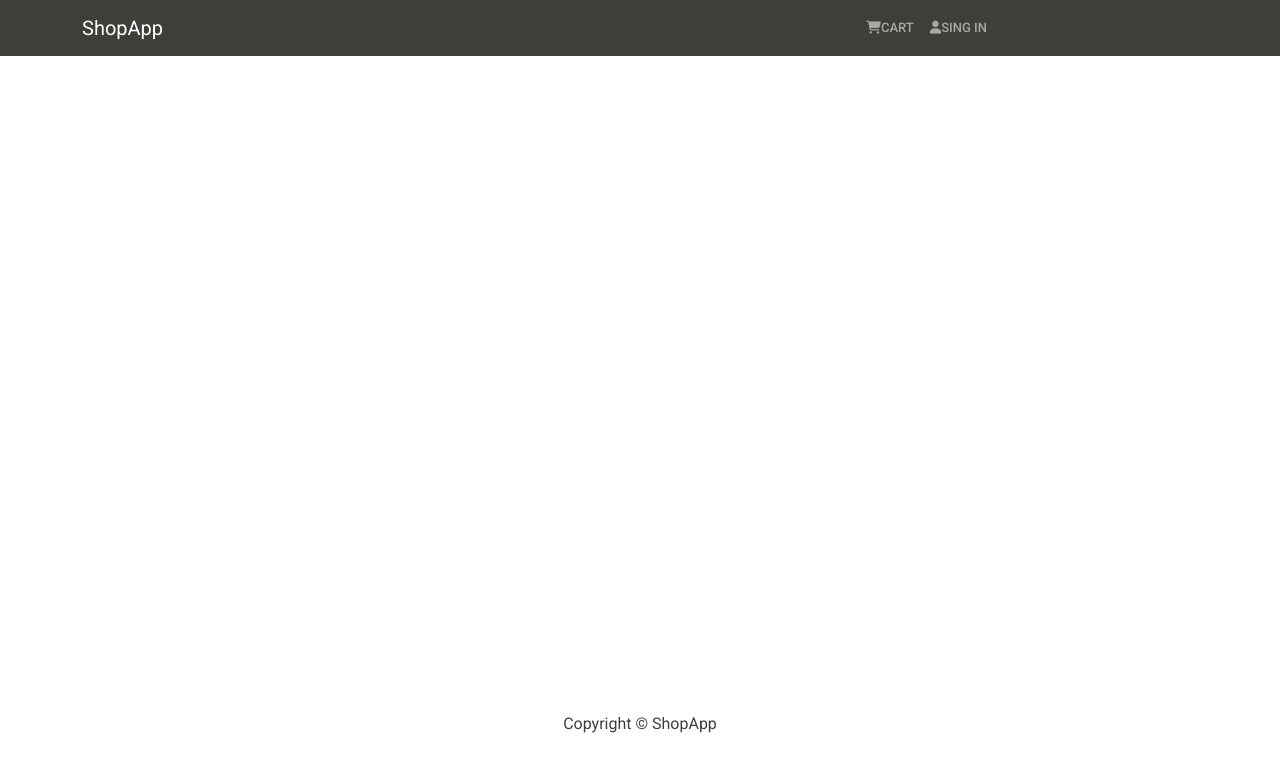
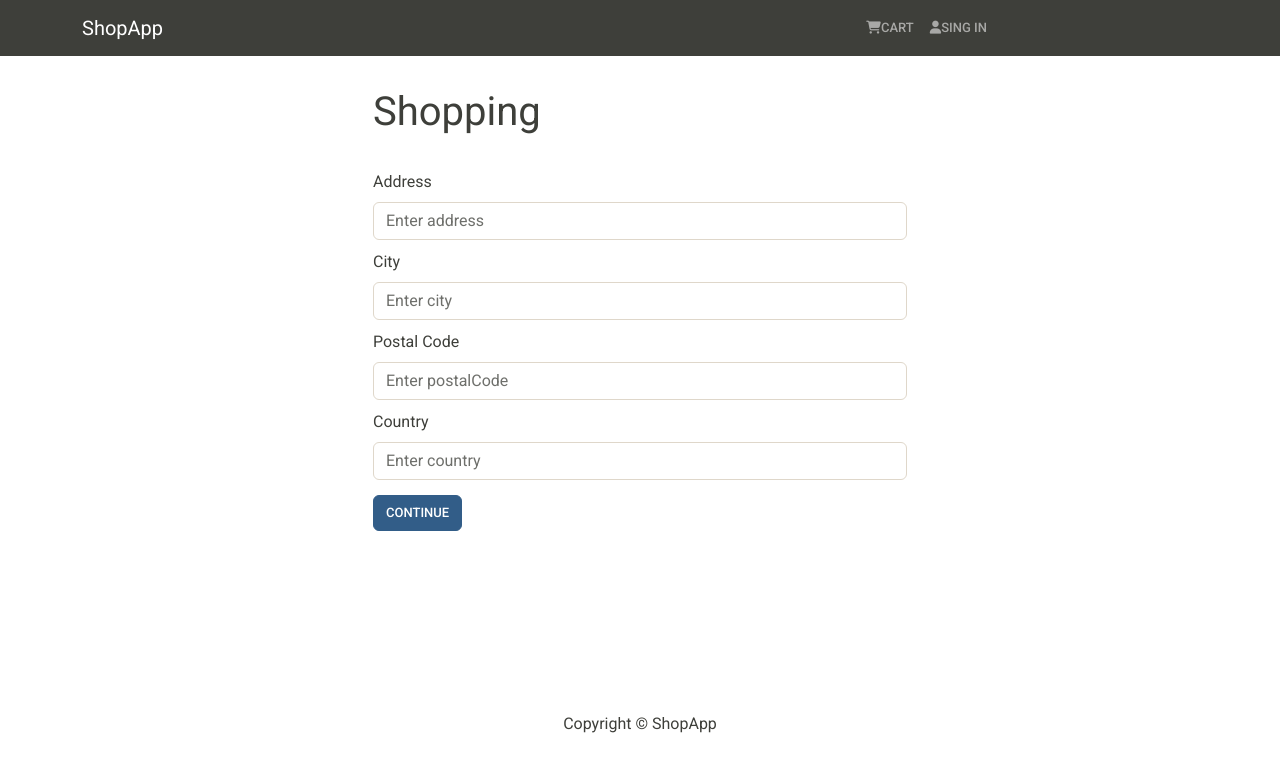
Before and after one commit to GOFT-lab/ShopApp, a React (Create React App) app in the folder frontend/: page /shipping in a window 1280 px wide. Shown: the top 772 px of the page. Built offline with nearby package versions, Linux system fonts and the light colour scheme.

Commit message:
ShippingScrenn

```diff
--- a/frontend/src/App.js
+++ b/frontend/src/App.js
@@ -9,6 +9,7 @@ import CartScreen from "./screens/CartScreen";
 import LoginScreen from "./screens/LoginScreen";
 import RegisterScreen from "./screens/RegisterScreen";
 import ProfileScreen from "./screens/ProfileScreen";
+import ShippingScreen from "./screens/ShippingScreen";
 
 const App = () => {
   return (
@@ -17,6 +18,7 @@ const App = () => {
       <main className='py-3'>
         <Container>
           <Routes>
+            <Route path='/shipping' element={<ShippingScreen />} />
             <Route path='/profile' element={<ProfileScreen />} />
             <Route path='/register' element={<RegisterScreen />} />
             <Route path='/login' element={<LoginScreen />} />
--- a/frontend/src/index.css
+++ b/frontend/src/index.css
@@ -16,3 +16,9 @@ h1 {
 .rating span {
   margin: 0.1rem;
 }
+.formLabel {
+  margin-top: 10px;
+}
+.button {
+  margin-top: 15px;
+}
--- a/frontend/src/screens/CartScreen.js
+++ b/frontend/src/screens/CartScreen.js
@@ -12,6 +12,7 @@ import {
 } from "react-bootstrap";
 import Message from "../components/Message";
 import { addToCart, removeFromCart } from "../actions/cartActions";
+import { getUserDetails } from "../actions/userActions";
 
 const CartScreen = () => {
   const { id: productId } = useParams();
@@ -22,6 +23,10 @@ const CartScreen = () => {
 
   const cart = useSelector((state) => state.cart);
   const { cartItems } = cart;
+
+  const userLogin = useSelector((state) => state.userLogin);
+
+  const { userInfo } = userLogin;
 
   console.log(cartItems);
 
@@ -36,7 +41,10 @@ const CartScreen = () => {
   };
 
   const checkoutHandler = () => {
-    navigate("/login?redirect=shipping");
+    dispatch(getUserDetails);
+    if (!userInfo) {
+      navigate("/login");
+    } else navigate("/shipping", { replace: true });
   };
 
   return (
--- a/frontend/src/screens/LoginScreen.js
+++ b/frontend/src/screens/LoginScreen.js
@@ -40,7 +40,7 @@ const LoginScreen = ({ location }) => {
       {loading && <Loader />}
       <Form onSubmit={submitHandler}>
         <Form.Group controlId='email'>
-          <Form.Label>Email Address</Form.Label>
+          <Form.Label className='formLabel'>Email Address</Form.Label>
           <Form.Control
             type='email'
             placeholder='Enter email'
@@ -51,7 +51,7 @@ const LoginScreen = ({ location }) => {
         </Form.Group>
 
         <Form.Group controlId='password'>
-          <Form.Label>Password</Form.Label>
+          <Form.Label className='formLabel'>Password</Form.Label>
           <Form.Control
             type='password'
             placeholder='Password'
--- a/frontend/src/screens/ProfileScreen.js
+++ b/frontend/src/screens/ProfileScreen.js
@@ -61,7 +61,7 @@ const ProfileScreen = () => {
         {loading && <Loader />}
         <Form onSubmit={submitHandler}>
           <Form.Group controlId='name'>
-            <Form.Label>Name</Form.Label>
+            <Form.Label className='formLabel'>Name</Form.Label>
             <Form.Control
               type='name'
               placeholder='Enter name'
@@ -71,7 +71,7 @@ const ProfileScreen = () => {
           </Form.Group>
 
           <Form.Group controlId='email'>
-            <Form.Label>Email Address</Form.Label>
+            <Form.Label className='formLabel'>Email Address</Form.Label>
             <Form.Control
               type='email'
               placeholder='Enter email'
@@ -81,7 +81,7 @@ const ProfileScreen = () => {
           </Form.Group>
 
           <Form.Group controlId='password'>
-            <Form.Label>Password</Form.Label>
+            <Form.Label className='formLabel'>Password</Form.Label>
             <Form.Control
               type='password'
               placeholder='Password'
@@ -91,7 +91,7 @@ const ProfileScreen = () => {
           </Form.Group>
 
           <Form.Group controlId='ConfirmPassword'>
-            <Form.Label>Confirm Password</Form.Label>
+            <Form.Label className='formLabel'>Confirm Password</Form.Label>
             <Form.Control
               type='password'
               placeholder='Confirm Password'
@@ -100,7 +100,12 @@ const ProfileScreen = () => {
             />
           </Form.Group>
 
-          <Button type='submit' variant='primary' aria-label='Sign In'>
+          <Button
+            className='button'
+            type='submit'
+            variant='primary'
+            aria-label='Sign In'
+          >
             Update
           </Button>
         </Form>
--- a/frontend/src/screens/RegisterScreen.js
+++ b/frontend/src/screens/RegisterScreen.js
@@ -46,7 +46,7 @@ const RegisterScreen = ({ location }) => {
       {loading && <Loader />}
       <Form onSubmit={submitHandler}>
         <Form.Group controlId='name'>
-          <Form.Label>Name</Form.Label>
+          <Form.Label className='formLabel'>Name</Form.Label>
           <Form.Control
             type='name'
             placeholder='Enter name'
@@ -57,7 +57,7 @@ const RegisterScreen = ({ location }) => {
         </Form.Group>
 
         <Form.Group controlId='email'>
-          <Form.Label>Email Address</Form.Label>
+          <Form.Label className='formLabel'>Email Address</Form.Label>
           <Form.Control
             type='email'
             placeholder='Enter email'
@@ -68,7 +68,7 @@ const RegisterScreen = ({ location }) => {
         </Form.Group>
 
         <Form.Group controlId='password'>
-          <Form.Label>Password</Form.Label>
+          <Form.Label className='formLabel'>Password</Form.Label>
           <Form.Control
             type='password'
             placeholder='Password'
@@ -79,7 +79,7 @@ const RegisterScreen = ({ location }) => {
         </Form.Group>
 
         <Form.Group controlId='ConfirmPassword'>
-          <Form.Label>Confirm Password</Form.Label>
+          <Form.Label className='formLabel'>Confirm Password</Form.Label>
           <Form.Control
             type='password'
             placeholder='Confirm Password'
@@ -89,7 +89,12 @@ const RegisterScreen = ({ location }) => {
           />
         </Form.Group>
 
-        <Button type='submit' variant='primary' aria-label='Sign In'>
+        <Button
+          className='button'
+          type='submit'
+          variant='primary'
+          aria-label='Sign In'
+        >
           Register
         </Button>
       </Form>
--- /dev/null
+++ b/frontend/src/screens/ShippingScreen.js
@@ -0,0 +1,75 @@
+import React, { useState } from "react";
+import { Link, useNavigate } from "react-router-dom";
+import { Form, Button } from "react-bootstrap";
+import { useDispatch, useSelector } from "react-redux";
+import FormContainer from "../components/FormContainer";
+
+const ShippingScreen = ({ history }) => {
+  const [address, setAddress] = useState("");
+  const [city, setCity] = useState("");
+  const [postalCode, setPostalCode] = useState("");
+  const [country, setCountry] = useState("");
+
+  const submitHandler = (e) => {
+    e.preventDefault();
+  };
+
+  return (
+    <FormContainer>
+      <h1>Shopping</h1>
+      <Form onSubmit={submitHandler}>
+        <Form.Group controlId='address'>
+          <Form.Label className='formLabel'>Address</Form.Label>
+          <Form.Control
+            type='text'
+            placeholder='Enter address'
+            value={address}
+            required
+            onChange={(e) => setAddress(e.target.value)}
+            autoComplete='address'
+          />
+        </Form.Group>
+        <Form.Group controlId='city'>
+          <Form.Label className='formLabel'>City</Form.Label>
+          <Form.Control
+            type='text'
+            placeholder='Enter city'
+            value={city}
+            required
+            onChange={(e) => setCity(e.target.value)}
+            autoComplete='city'
+          />
+        </Form.Group>
+
+        <Form.Group controlId='postalCode'>
+          <Form.Label className='formLabel'>Postal Code</Form.Label>
+          <Form.Control
+            type='text'
+            placeholder='Enter postalCode'
+            value={postalCode}
+            required
+            onChange={(e) => setPostalCode(e.target.value)}
+            autoComplete='postalCode'
+          />
+        </Form.Group>
+
+        <Form.Group controlId='country'>
+          <Form.Label className='formLabel'>Country</Form.Label>
+          <Form.Control
+            type='text'
+            placeholder='Enter country'
+            value={country}
+            required
+            onChange={(e) => setCountry(e.target.value)}
+            autoComplete='country'
+          />
+        </Form.Group>
+        <Button className='button' type='submit' variant='primary'>
+          Continue
+        </Button>
+      </Form>
+    </FormContainer>
+  );
+};
+
+export default ShippingScreen;
```
